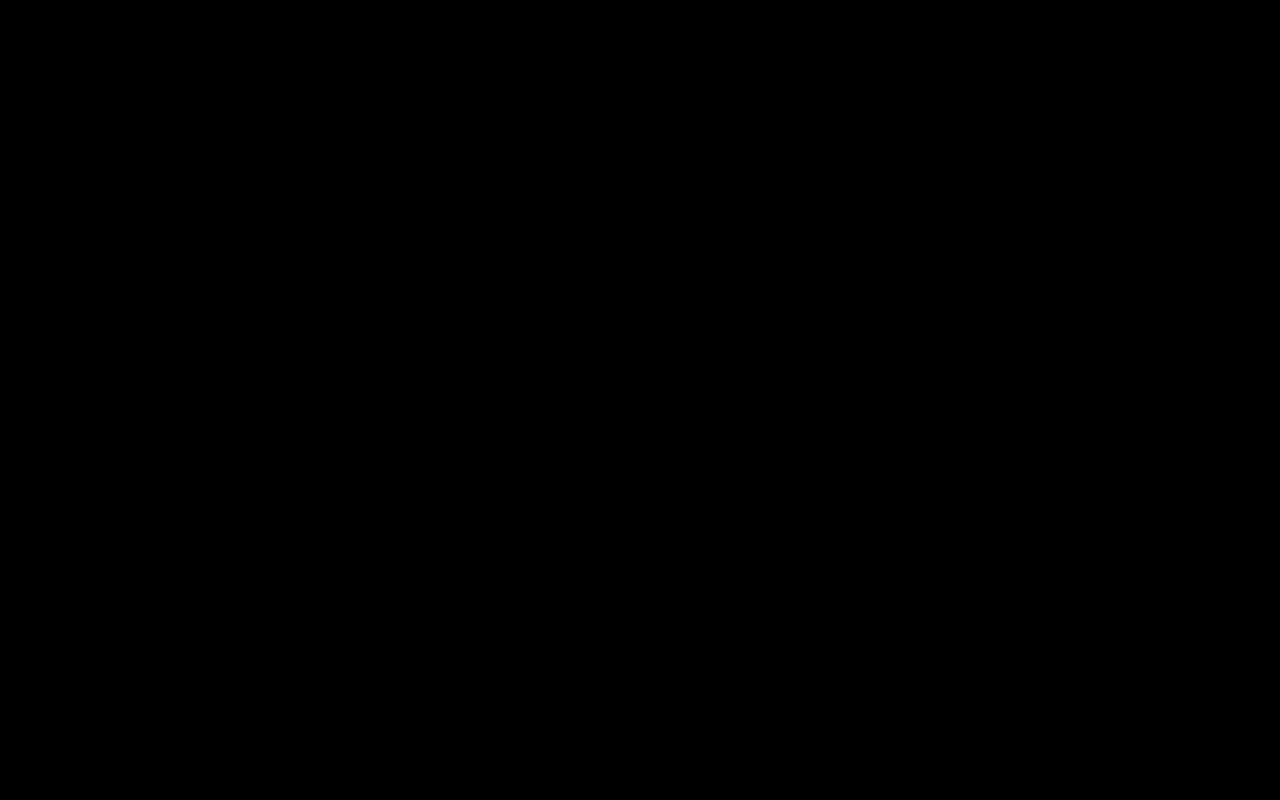
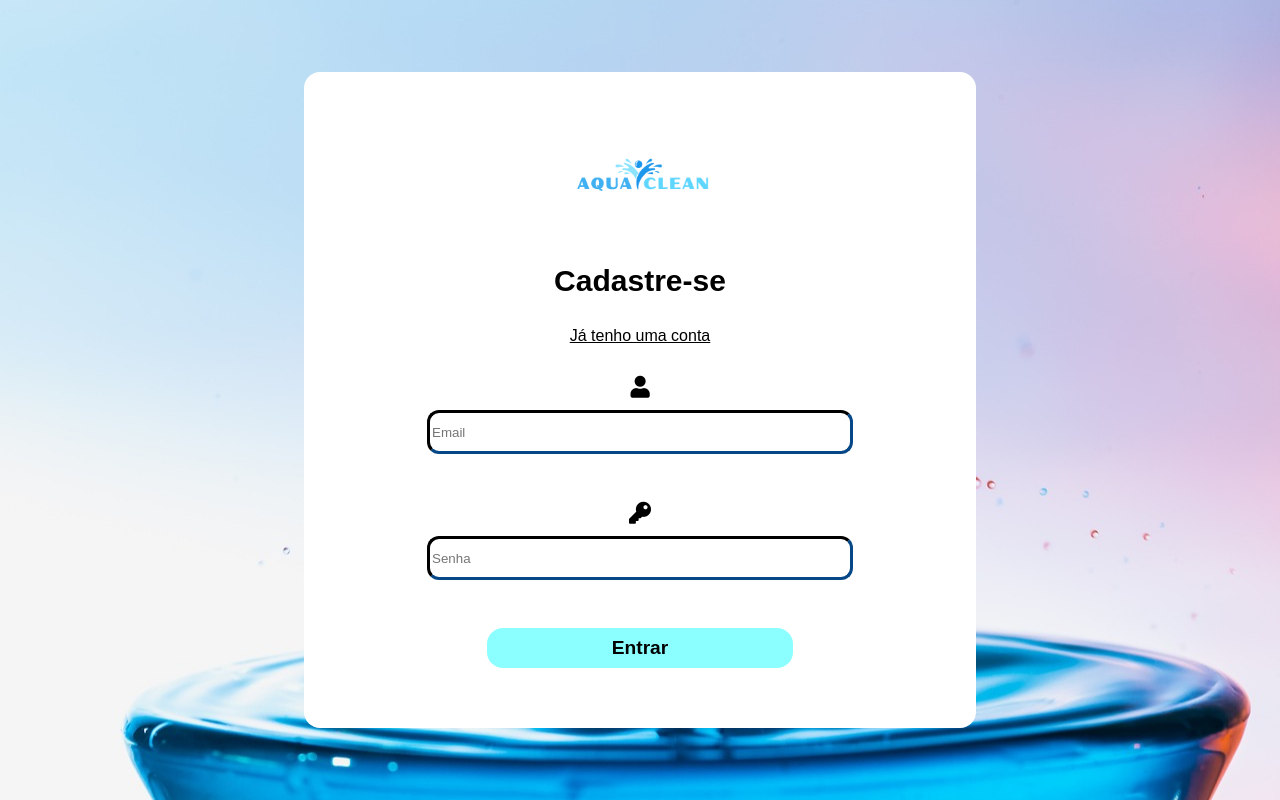
Before and after one commit to ElysonSales/Startup-AquaClean, a plain HTML site: page cadastro.html in a window 1280 px wide. Drawn offline with Linux system fonts and the light colour scheme.

Commit message:
cadastro concluido

```diff
--- a/cadastro.html
+++ b/cadastro.html
@@ -1,5 +1,5 @@
 <!DOCTYPE html>
-<html lang="pt´br">
+<html lang="pt-br">
   <head>
     <meta charset="UTF-8" />
     <meta name="viewport" content="width=device-width, initial-scale=1.0" />
@@ -7,7 +7,8 @@
 
     <link rel="stylesheet" href="./src/styles/reset.css" />
     <link rel="stylesheet" href="./src/styles/vars.css" />
-    <link rel="stylesheet" href="./src/styles/style1.css" />
+    <link rel="stylesheet" href="./src/styles/main.css">
+    <link rel="stylesheet" href="./src/styles/login.css" />
 
     <link
       rel="stylesheet"
@@ -21,10 +22,37 @@
     <script src="script.js"></script>
   </head>
   <body>
-    <div class="main-cadastro">
-      <div class="main-content">
-        <span class="convite-cadastro">Cadastre-se</span>
+    <div class="login">
+      <img src="./src/assets/Logo AquaClean.png" class="logo-img">
+      <div class="login-convite">
+        <h2>Cadastre-se</h2>
       </div>
+      <div class="no-account">
+        <a href="login.html">Já tenho uma conta</a>
+      </div>
+
+      <section class="entrada">
+        <div class="entrada-content">
+          <form action="script.js" method="post" class="form-content">
+            <p></p>
+            <i class="fa fa-user"></i>
+            <input type="email" id="mail" name="mail" placeholder="Email" class="fa-solid fa-circle-user"/>
+            <p class="espaco"></p>
+
+            <p></p>
+            <i class="fa fa-key"></i>
+            <input
+              type="password"
+              id="senha"
+              name="senha"
+              placeholder="Senha"
+            />
+            <p id="space-button"></p>
+            <input type="submit" value="Entrar" class="input-button" />
+            <p></p>
+          </form>
+        </div>
+      </section>
     </div>
   </body>
 </html>
--- /dev/null
+++ b/src/styles/cadastro.css
@@ -0,0 +1,97 @@
+.login {
+  top: 50%;
+  left: 50%;
+  transform: translate(-50%, -50%);
+  position: absolute;
+
+  width: 40rem;
+  height: 40rem;
+
+  display: flex;
+  justify-content: center;
+  flex-direction: column;
+  align-items: center;
+
+  background-color: #ffffff;
+  border-radius: 16px;
+
+  padding: 16px;
+  padding-top: 0px;
+}
+.login .logo-img {
+  width: 180px;
+  height: 180px;
+
+}
+
+.login .login-convite {
+  display: flex;
+  align-items: center;
+  justify-content: space-between;
+  font-weight: 800;
+  font-size: 30px;
+  margin-top: 2re;
+  margin-bottom: 2rem;
+}
+
+.no-account {
+  margin-bottom: 2rem;
+}
+.login .entrada .entrada-content .form-content {
+  display: flex;
+  justify-content: space-between;
+  flex-direction: column;
+  align-items: center;
+}
+.login .entrada .entrada-content .form-content .fa {
+  font-size: 22px;
+  font-weight: 300;
+}
+
+#mail {
+  width: 26rem;
+  height: 36px;
+  margin-top: 12px;
+  border-radius: 12px;
+  border-width: 3px;
+  border-color: #021b33;
+}
+
+#senha {
+  width: 26rem;
+  height: 36px;
+  margin-top: 12px;
+  border-radius: 12px;
+  border-width: 3px;
+  border-color: #021b33;
+}
+
+.entrada .entrada-content .espaco {
+  margin: 24px 0 24px 0;
+}
+
+#space-button {
+  margin-bottom: 3rem;
+}
+
+.input-button {
+  width: 306px;
+  height: 40px;
+  color: #000;
+  background-color: #8bffff;
+  border: 6px;
+  border-radius: 16px;
+
+  font-size: larger;
+  font-weight: 700;
+
+  margin-bottom: 30px;
+}
+
+.login .no-account a {
+  color: #000;
+}
+
+.login .entrada .entrada-content .forgot-password a {
+  color: #000;
+}
```
